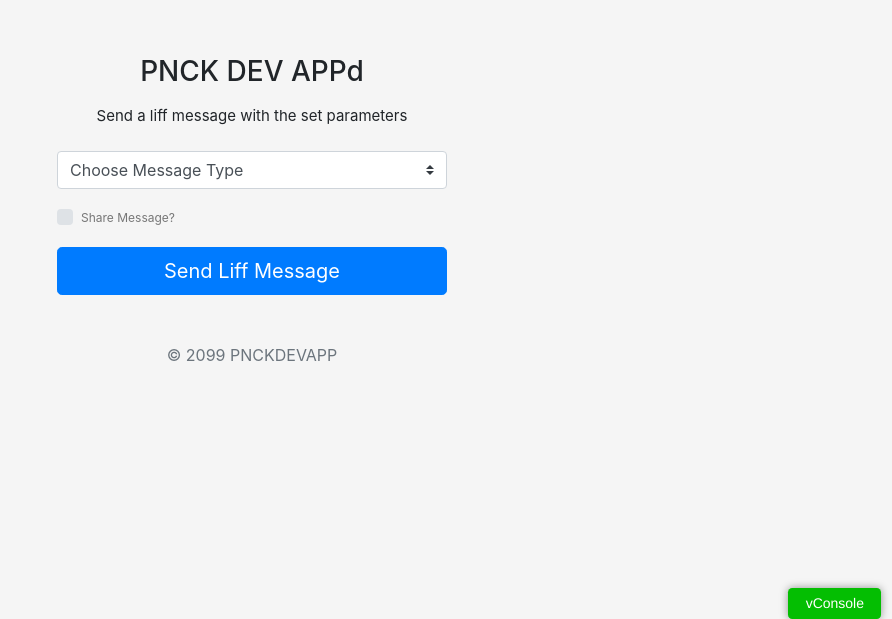
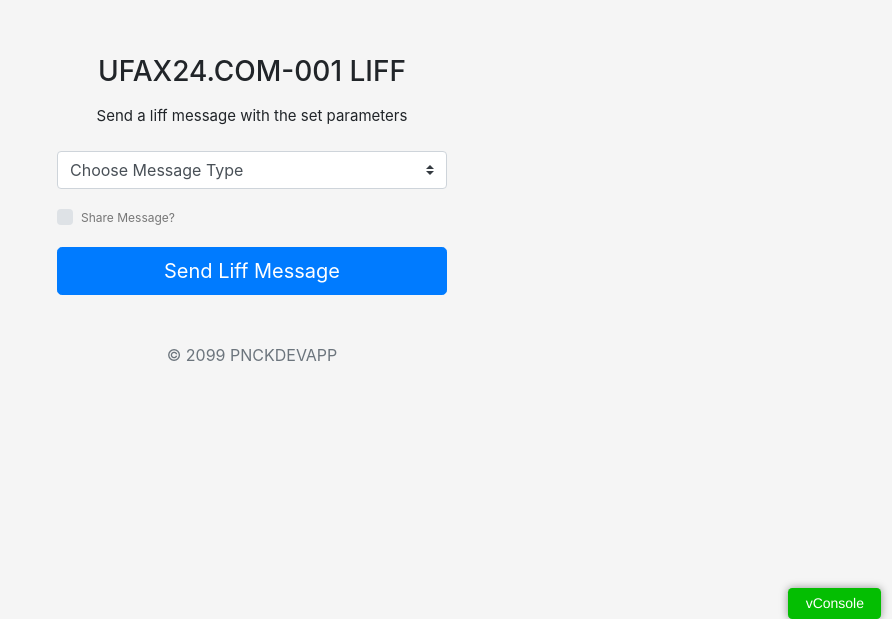
Before and after one commit to UFAX24/ufax24.com-005, a plain HTML site: page index.html in a window 1280 px wide. Shown: the part 181-800 px from the top of the page, without its empty margins (388-1280 px from the left). Drawn offline with Linux system fonts and the light colour scheme; a script that the page names is missing.

Commit message:
Update index.html

```diff
--- a/index.html
+++ b/index.html
@@ -1,7 +1,7 @@
 <head>
     <meta charset="utf-8">
     <meta name="viewport" content="width=device-width, initial-scale=1.0, user-scalable=no, viewport-fit=cover">
-    <title>PNCK DEV APP</title>
+    <title>UFAX24.COM-001 LIFF</title>
     <link rel="shortcut icon" href="./assets/image/favicon.ico">
     <link rel="apple-touch-icon" sizes="57x57" href="./assets/image/apple-icon-57x57.png">
     <link rel="apple-touch-icon" sizes="60x60" href="./assets/image/apple-icon-60x60.png">
@@ -35,7 +35,7 @@
 <body data-gr-c-s-loaded="true">
     <form class="form-signin" id="content">
         <div class="text-center mb-4">
-            <h1 class="h3 mb-3 font-weight-strong">PNCK DEV APPd</h1>
+            <h1 class="h3 mb-3 font-weight-strong">UFAX24.COM-001 LIFF</h1>
             <p align="center" style="font-size: 15px;" id="greet">Send a liff message with the set parameters</p>
         </div>
         <div class="form-label-group">
```
